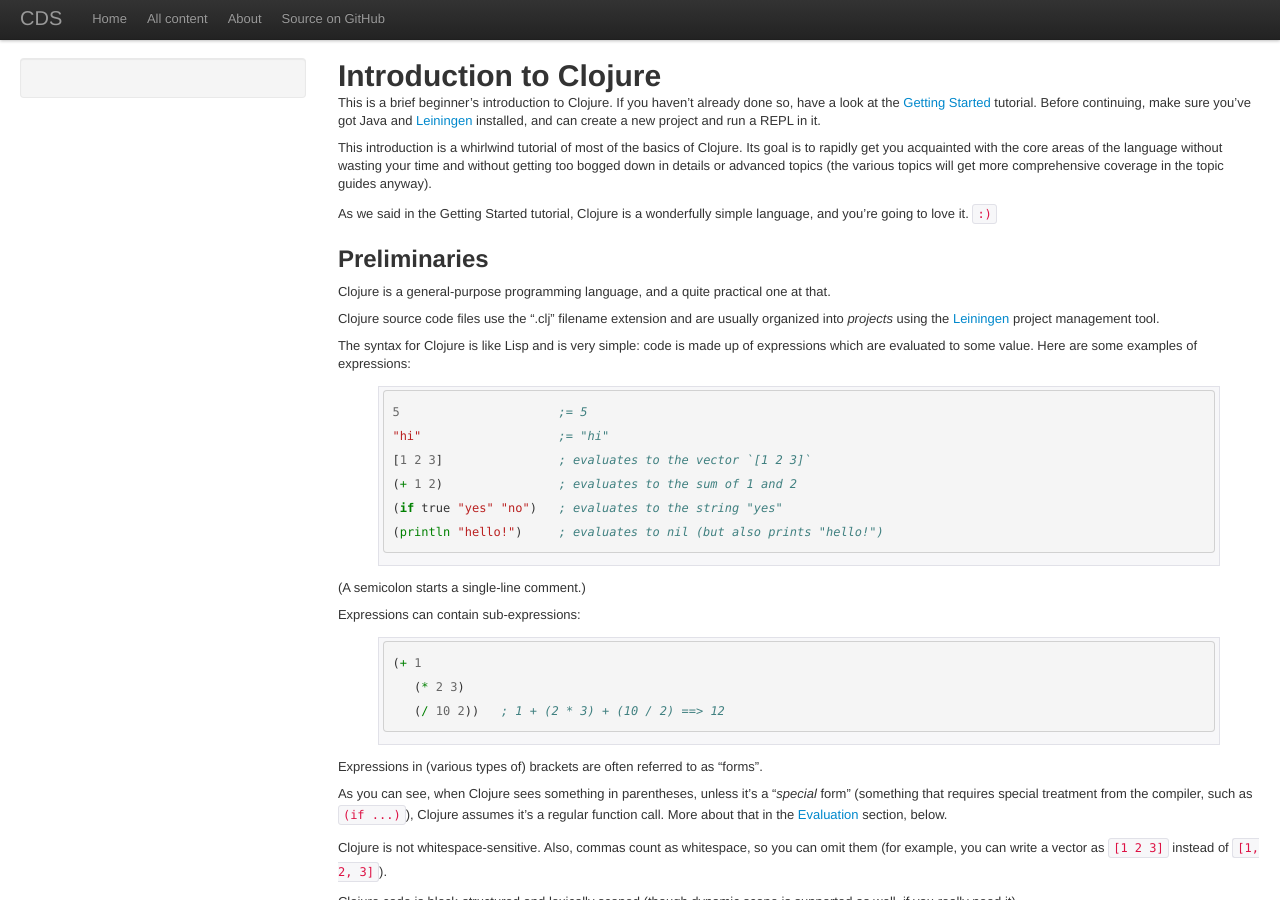
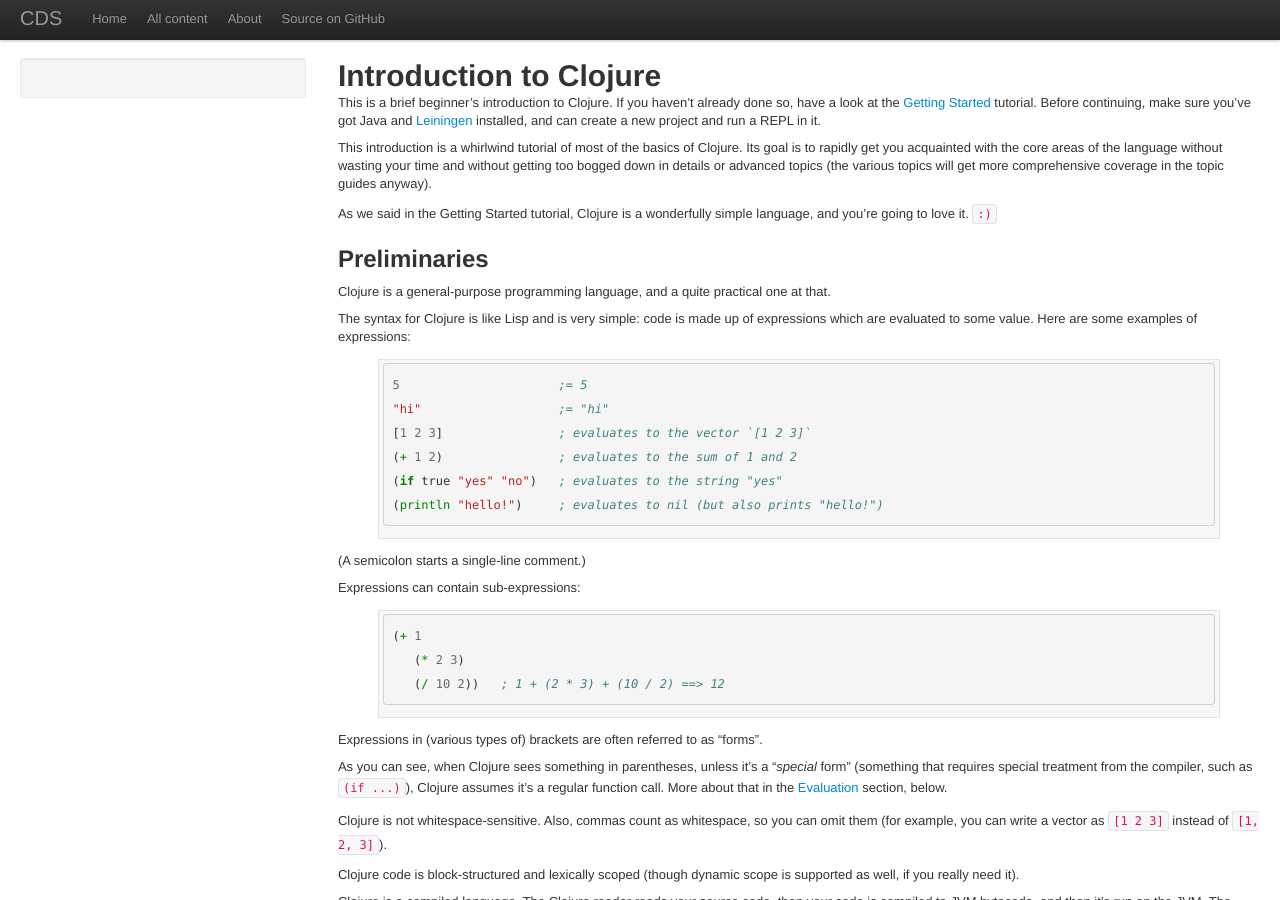
Before and after one commit to clojuredocs/guides, a Jekyll site: the page built from articles/tutorials/introduction.md, in a window 1280 px wide and 900 px high. Built offline with Jekyll 4.4.1, drawn with Linux system fonts in a browser that asks for light colours; some web fonts are replaced; Markdown is read by kramdown in place of the engine named in the settings.

Commit message:
oof! We already link to lein, and to the getting-started doc earlier on

```diff
--- a/articles/tutorials/introduction.md
+++ b/articles/tutorials/introduction.md
@@ -3,11 +3,12 @@ title: "Introduction to Clojure"
 layout: article
 ---
 
-This is a brief beginner's introduction to
-Clojure. If you haven't already done so, have a look at the [Getting
-Started](/articles/tutorials/getting-started.html) tutorial. Before continuing, make sure
-you've got Java and [Leiningen](http://leiningen.org) installed, and can create a new project
-and run a REPL in it.
+This is a brief beginner's introduction to Clojure. If you haven't
+already done so, have a look at the [Getting
+Started](/articles/tutorials/getting_started.html) tutorial. Before
+continuing, make sure you've got Java and
+[Leiningen](http://leiningen.org) installed, and can create a new
+project and run a REPL in it.
 
 This introduction is a whirlwind tutorial of most of the basics of
 Clojure. Its goal is to rapidly get you acquainted with the core
@@ -25,10 +26,6 @@ simple language, and you're going to love it. `:)`
 
 Clojure is a general-purpose programming language, and a quite
 practical one at that.
-
-Clojure source code files use the ".clj" filename extension and are
-usually organized into *projects* using the
-[Leiningen](http://leiningen.org/) project management tool.
 
 The syntax for Clojure is like Lisp and is very simple: code is made
 up of expressions which are evaluated to some value. Here are some
```
